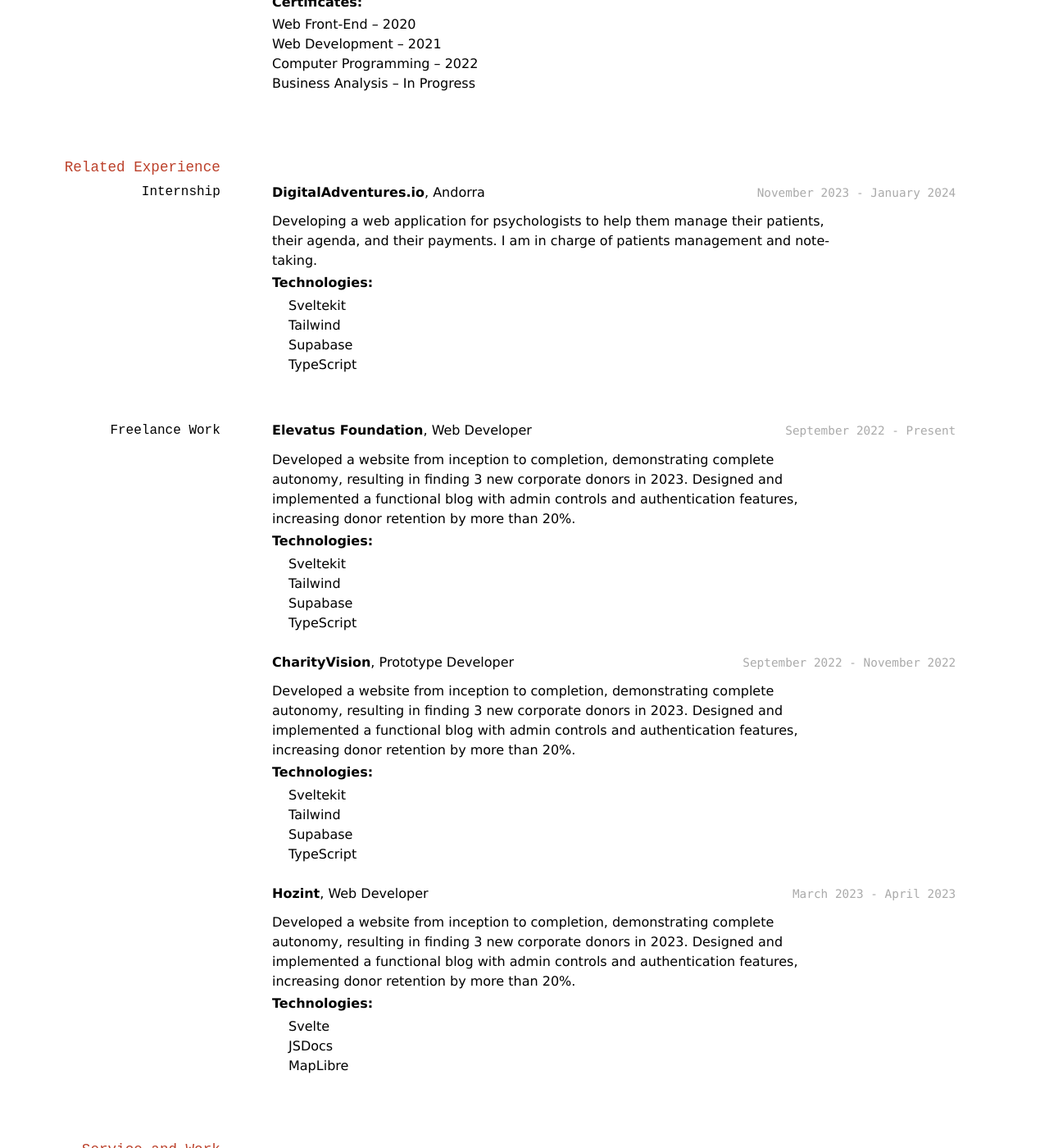
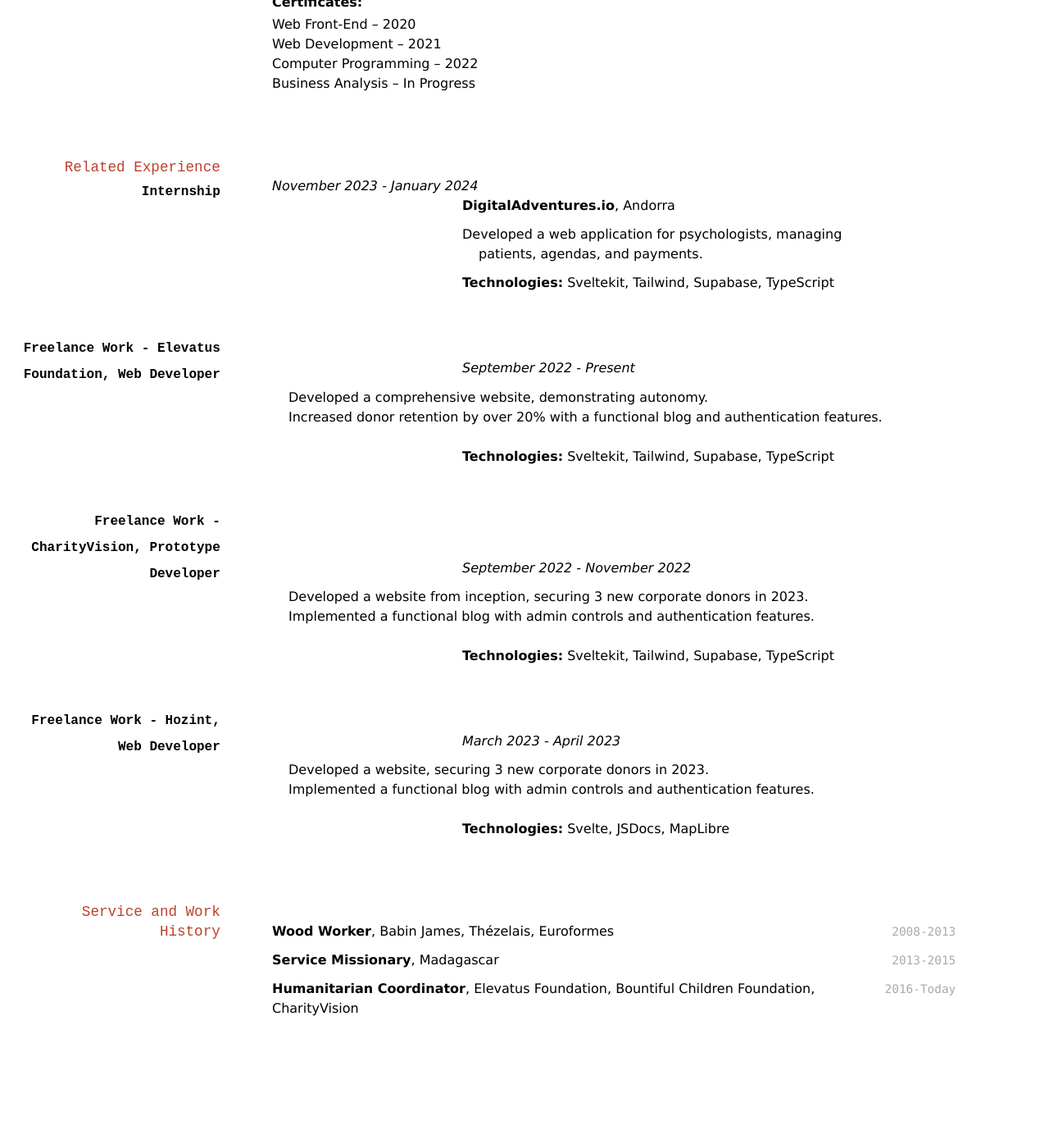
Before and after one commit to Bekiboo/J-Connault_Resume, a Jekyll site: the page built from docs/index.md, in a window 1280 px wide and 1400 px high, scrolled down 365 px. Shown: the whole window at 82% size. Built offline with Jekyll 4.4.1, drawn with Linux system fonts in a browser that asks for light colours; after the commit the page ends 1618 px from its top, so only the background shows below that.

Commit message:
Refactor experience section in index.md

```diff
--- a/docs/index.md
+++ b/docs/index.md
@@ -33,63 +33,41 @@ _2018-2024_
 
 ## Related Experience
 
-### Internship
+### **Internship**
 
-`November 2023 - January 2024`
-**DigitalAdventures.io**, Andorra
+- _November 2023 - January 2024_
+- **DigitalAdventures.io**, Andorra
 
-Developing a web application for psychologists to help them manage their
-patients, their agenda, and their payments. I am in charge of patients
-management and note-taking.
+  Developed a web application for psychologists, managing patients, agendas, and payments.
 
-- **Technologies:**
-  - Sveltekit
-  - Tailwind
-  - Supabase
-  - TypeScript
+  **Technologies:** Sveltekit, Tailwind, Supabase, TypeScript
 
-### Freelance Work
+### **Freelance Work - Elevatus Foundation, Web Developer**
 
-`September 2022 - Present`
-**Elevatus Foundation**, Web Developer
+- _September 2022 - Present_
 
-Developed a website from inception to completion, demonstrating
-complete autonomy, resulting in finding 3 new corporate donors in 2023.
-Designed and implemented a functional blog with admin controls and
-authentication features, increasing donor retention by more than 20%.
+  - Developed a comprehensive website, demonstrating autonomy.
+  - Increased donor retention by over 20% with a functional blog and authentication features.
 
-- **Technologies:**
-  - Sveltekit
-  - Tailwind
-  - Supabase
-  - TypeScript
+  **Technologies:** Sveltekit, Tailwind, Supabase, TypeScript
 
-`September 2022 - November 2022`
-**CharityVision**, Prototype Developer
+### **Freelance Work - CharityVision, Prototype Developer**
 
-Developed a website from inception to completion, demonstrating
-complete autonomy, resulting in finding 3 new corporate donors in 2023.
-Designed and implemented a functional blog with admin controls and
-authentication features, increasing donor retention by more than 20%.
+- _September 2022 - November 2022_
 
-- **Technologies:**
-  - Sveltekit
-  - Tailwind
-  - Supabase
-  - TypeScript
+  - Developed a website from inception, securing 3 new corporate donors in 2023.
+  - Implemented a functional blog with admin controls and authentication features.
 
-`March 2023 - April 2023`
-**Hozint**, Web Developer
+  **Technologies:** Sveltekit, Tailwind, Supabase, TypeScript
 
-Developed a website from inception to completion, demonstrating
-complete autonomy, resulting in finding 3 new corporate donors in 2023.
-Designed and implemented a functional blog with admin controls and
-authentication features, increasing donor retention by more than 20%.
+### **Freelance Work - Hozint, Web Developer**
 
-- **Technologies:**
-  - Svelte
-  - JSDocs
-  - MapLibre
+- _March 2023 - April 2023_
+
+  - Developed a website, securing 3 new corporate donors in 2023.
+  - Implemented a functional blog with admin controls and authentication features.
+
+  **Technologies:** Svelte, JSDocs, MapLibre
 
 ## Service and Work History
 
```
